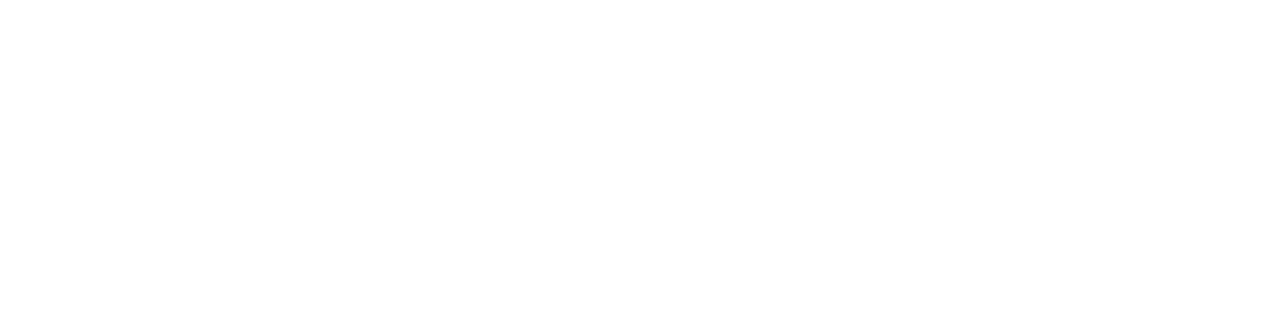
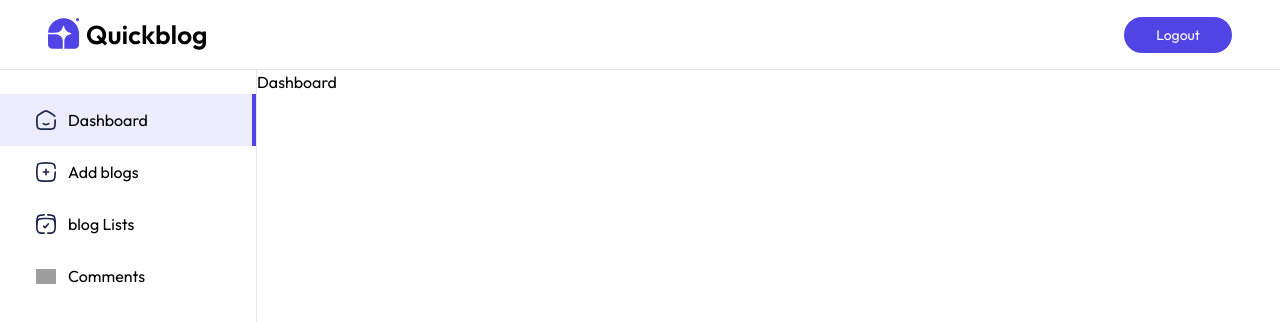
Before and after one commit to Rahul0356/QuickBlog, a React (Vite) app in the folder client/: page /admin in a window 1280 px wide. Before the commit this address had no page. Shown: the top 322 px of the page. Built offline with nearby package versions, Linux system fonts and the light colour scheme; grey boxes are pictures that could not be loaded.

Commit message:
add the loader

```diff
--- a/client/src/App.jsx
+++ b/client/src/App.jsx
@@ -2,6 +2,11 @@
 import { Route, Routes } from 'react-router-dom'
 import Home from './pages/Home'
 import Bolg from './pages/Bolg'
+import Layout from './pages/admin/Layout'
+import Dashboard from './pages/admin/Dashboard'
+import AddBlog from './pages/admin/AddBlog'
+import ListBlog from './pages/admin/ListBlog'
+import Comments from './pages/admin/Comments'
 
 const App = () => {
   return (
@@ -9,6 +14,12 @@
       <Routes>
         <Route path='/' element={<Home/>} />
          <Route path='/blog/:id' element={<Bolg/>} />
+         <Route path='/admin' element={<Layout/>}>
+         <Route index element={<Dashboard/>}/>
+         <Route path='addBlog'  element={<AddBlog/>}/>
+          <Route path='listBlog'  element={<ListBlog/>}/>
+           <Route path='comments'  element={<Comments/>}/>
+          </Route>
       </Routes>
     </div>
   )
--- /dev/null
+++ b/client/src/components/Loader.jsx
@@ -0,0 +1,12 @@
+import React from 'react'
+
+const Loader = () => {
+  return (
+    <div className='flex justify-center items-center h-screen'>
+        <div className='animate-spin rounded-full h-16 w-16 border-4 border-t-white border-gray-700'></div>
+
+    </div>
+  )
+}
+
+export default Loader
--- /dev/null
+++ b/client/src/components/admin/Login.jsx
@@ -0,0 +1,9 @@
+import React from 'react'
+
+const Login = () => {
+  return (
+    <div>Login</div>
+  )
+}
+
+export default Login
--- /dev/null
+++ b/client/src/components/admin/Sidebar.jsx
@@ -0,0 +1,61 @@
+import React from 'react'
+import { NavLink } from 'react-router-dom'
+import { assets } from '../../assets/assets'
+
+const Sidebar = () => {
+  return (
+   <div className='flex flex-col border-r border-gray-200 min-h-full pt-6'>
+  <NavLink
+    end={true}
+    to='/admin'
+    className={({ isActive }) =>
+      `flex items-center gap-3 py-3.5 px-3 md:px-9 md:min-w-64 cursor-pointer ${
+        isActive ? 'bg-primary/10 border-r-4 border-primary' : ''
+      }`
+    }
+  >
+    <img src={assets.home_icon} alt='Dashboard Icon' className='min-w-4 w-5' />
+    <p className='hidden md:inline-block'>Dashboard</p>
+  </NavLink>
+  <NavLink
+
+    to='/admin/addBlog'
+    className={({ isActive }) =>
+      `flex items-center gap-3 py-3.5 px-3 md:px-9 md:min-w-64 cursor-pointer ${
+        isActive ? 'bg-primary/10 border-r-4 border-primary' : ''
+      }`
+    }
+  >
+    <img src={assets.add_icon} alt='Dashboard Icon' className='min-w-4 w-5' />
+    <p className='hidden md:inline-block'>Add blogs</p>
+  </NavLink>
+<NavLink
+
+    to='/admin/listBlog'
+    className={({ isActive }) =>
+      `flex items-center gap-3 py-3.5 px-3 md:px-9 md:min-w-64 cursor-pointer ${
+        isActive ? 'bg-primary/10 border-r-4 border-primary' : ''
+      }`
+    }
+  >
+    <img src={assets.list_icon} alt='Dashboard Icon' className='min-w-4 w-5' />
+    <p className='hidden md:inline-block'>blog Lists</p>
+  </NavLink>
+  <NavLink
+
+    to='/admin/comments'
+    className={({ isActive }) =>
+      `flex items-center gap-3 py-3.5 px-3 md:px-9 md:min-w-64 cursor-pointer ${
+        isActive ? 'bg-primary/10 border-r-4 border-primary' : ''
+      }`
+    }
+  >
+    <img src={assets.comment_icon} alt='Dashboard Icon' className='min-w-4 w-5' />
+    <p className='hidden md:inline-block'>Comments</p>
+  </NavLink>
+</div>
+
+  )
+}
+
+export default Sidebar
--- a/client/src/pages/Bolg.jsx
+++ b/client/src/pages/Bolg.jsx
@@ -4,14 +4,15 @@
 import Navbar from '../components/Navbar';
 import Moment from 'moment';
 import Footer from '../components/Footer';
+import Loader from '../components/Loader';
 
 const Blog = () => {
   const { id } = useParams();
   const [data, setData] = useState(null);
   const [comments, setComments] = useState([]);
 
-  const [name,setName] = useState('');
-  const [content,setContent] = useState('');
+  const [name, setName] = useState('');
+  const [content, setContent] = useState('');
 
   const fetchBlogData = async () => {
     const blog = blog_data.find((item) => item._id === id);
@@ -21,10 +22,11 @@
   const fetchComments = async () => {
     setComments(comments_data);
   };
-   const addComment = async(e)=>{
+
+  const addComment = async (e) => {
     e.preventDefault();
+  };
 
-   }
   useEffect(() => {
     fetchBlogData();
     fetchComments();
@@ -35,7 +37,7 @@
       <img
         src={assets.gradientBackground}
         alt=""
-        className="absolute -top-50 -z-10 opacity-50"
+        className="absolute -top-32 -z-10 opacity-50"
       />
       <Navbar />
 
@@ -62,8 +64,7 @@
 
         {/* Comments Section */}
         <div className="mt-14 mb-10 max-w-3xl mx-auto">
-          <p className='font-semibold mb-4'>
-            Comments ({comments.length})</p>
+          <p className="font-semibold mb-4">Comments ({comments.length})</p>
           <div className="flex flex-col gap-4">
             {comments.map((item, index) => (
               <div
@@ -77,37 +78,59 @@
                 <p className="text-sm max-w-md ml-8">{item.content}</p>
                 <div className="absolute right-4 bottom-3 flex items-center gap-2 text-xs">
                   {Moment(item.createdAt).fromNow()}
-
                 </div>
               </div>
             ))}
           </div>
         </div>
-        {/*Add Comment Section  */}
-        <div className='max-w-3xl mx-auto'>
-          <p className='font-semibold mb-4'>Add your comment
+
+        {/* Add Comment Section */}
+        <div className="max-w-3xl mx-auto">
+          <p className="font-semibold mb-4">Add your comment</p>
+          <form
+            onSubmit={addComment}
+            className="flex flex-col items-start gap-4 max-w-lg"
+          >
+            <input
+              onChange={(e) => setName(e.target.value)}
+              value={name}
+              type="text"
+              placeholder="Name"
+              required
+              className="w-full p-2 border border-gray-300 rounded outline-none"
+            />
+            <textarea
+              onChange={(e) => setContent(e.target.value)}
+              value={content}
+              placeholder="Comment"
+              required
+              className="w-full p-2 border border-gray-300 rounded outline-none h-48"
+            ></textarea>
+            <button
+              type="submit"
+              className="bg-primary text-white rounded p-2 px-8 hover:scale-102 transition-all cursor-pointer"
+            >
+              submit
+            </button>
+          </form>
+        </div>
+
+        {/* Share Buttons */}
+        <div className="my-24 max-w-3xl mx-auto">
+          <p className="font-semibold my-4">
+            Share this artcle on social media
           </p>
-          <form onSubmit={addComment} className='flex flex-col items-start gap-4 max-w-lg'>
-            <input  onChange={(e)=>setName(e.target.value)}value={name} type="text" placeholder='Name' required className='w-full p-2 border border-gray-300 rounded outline-none'/>
-             <textarea  onChange={(e)=>setContent(e.target.value)}value={content} placeholder='Comment ' className='w-full p-2 border border-gray-300 rounded outline-none h-48 required'></textarea>
-             <button type='submit' className='bg-primary text-white rounded p-2 px-8 hover:scale-102 transition-all cursor-pointer'>submit</button>
-          </form>
-
-        </div>
-        {/* Share Buttons */}
-        <div className='my-24 max-w-3xl mx-auto'>
-<p className='font-semibold my-4'>Share this artcle on social media </p>
-<div className='flex'>
-  <img src={assets.facebook_icon} alt='' width={50} />
-  <img src={assets.twitter_icon} alt='' width={50} />
-  <img src={assets.googleplus_icon} alt='' width={50} />
-</div>
+          <div className="flex">
+            <img src={assets.facebook_icon} alt="" width={50} />
+            <img src={assets.twitter_icon} alt="" width={50} />
+            <img src={assets.googleplus_icon} alt="" width={50} />
+          </div>
         </div>
       </div>
-      <Footer/>
+      <Footer />
     </div>
   ) : (
-    <div>Loading...</div>
+    <Loader />
   );
 };
 
--- /dev/null
+++ b/client/src/pages/admin/AddBlog.jsx
@@ -0,0 +1,9 @@
+import React from 'react'
+
+const AddBlog = () => {
+  return (
+    <div>AddBlog</div>
+  )
+}
+
+export default AddBlog
--- /dev/null
+++ b/client/src/pages/admin/Comments.jsx
@@ -0,0 +1,9 @@
+import React from 'react'
+
+const Comments = () => {
+  return (
+    <div>Comments</div>
+  )
+}
+
+export default Comments
--- /dev/null
+++ b/client/src/pages/admin/Dashboard.jsx
@@ -0,0 +1,9 @@
+import React from 'react'
+
+const Dashboard = () => {
+  return (
+    <div>Dashboard</div>
+  )
+}
+
+export default Dashboard
--- /dev/null
+++ b/client/src/pages/admin/Layout.jsx
@@ -0,0 +1,37 @@
+import React from 'react';
+import { Outlet, useNavigate } from 'react-router-dom';
+import { assets } from '../../assets/assets';
+import Sidebar from '../../components/admin/sidebar';
+
+const Layout = () => {
+  const navigate = useNavigate();
+
+  const logout = () => {
+    navigate('/');
+  };
+
+  return (
+    <>
+    <div className='flex items-center justify-between py-2 h-[70px] px-4 sm:px-12 border-b border-gray-200'>
+      <img
+        src={assets.logo}
+        alt=""
+        className="w-32 sm:w-40 cursor-pointer"
+        onClick={() => navigate('/')}
+      />
+      <button
+        onClick={logout}
+        className="text-sm px-8 py-2 bg-primary text-white rounded-full cursor-pointer"
+      >
+        Logout
+      </button>
+    </div>
+    <div className='flex h-[calc(100vh-70px)]'>
+<Sidebar/>
+<Outlet/>
+      </div>
+    </>
+  );
+};
+
+export default Layout;
--- /dev/null
+++ b/client/src/pages/admin/ListBlog.jsx
@@ -0,0 +1,9 @@
+import React from 'react'
+
+const ListBlog = () => {
+  return (
+    <div>ListBlog</div>
+  )
+}
+
+export default ListBlog
```
